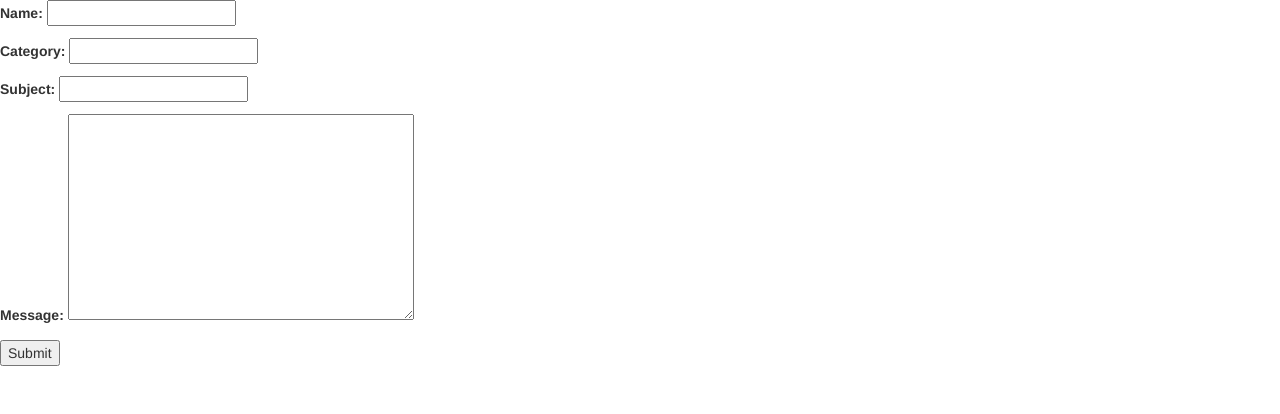
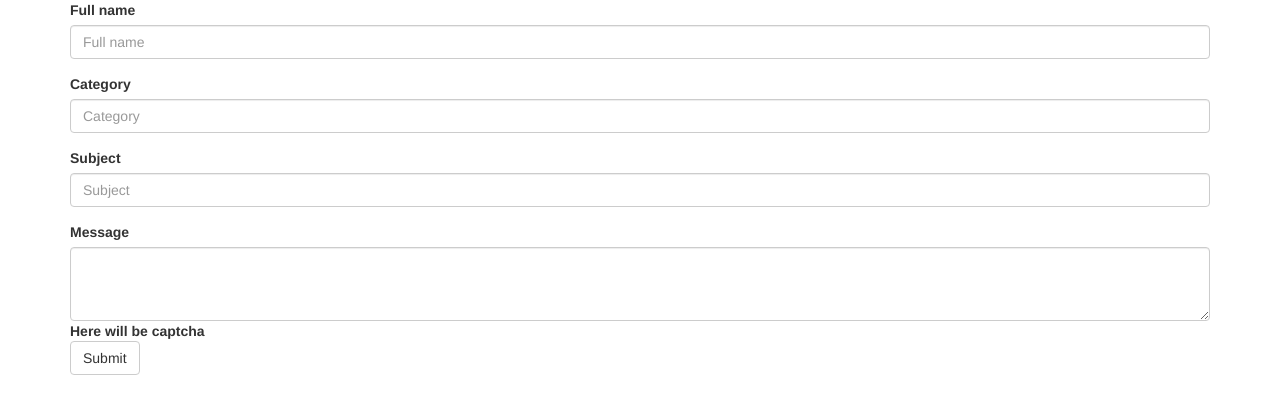
Before and after one commit to Isizukuri/simpleLandingPage, a Django app: page / in a window 1280 px wide. Shown: the top 414 px of the page. Run offline with Django 3.2, Linux system fonts and the light colour scheme; some libraries are stand-ins or nearby versions.

Commit message:
Bootstraped the feedback form

```diff
--- a/sendmail/simpleapp/templates/home.html
+++ b/sendmail/simpleapp/templates/home.html
@@ -10,11 +10,29 @@
 
 </head>
 <body>
-	<form action="send_email/" method="post">{% csrf_token %}
-    {{ form.as_p }}
-    	<input type="submit" value="Submit" />
-	</form>
-
+	<div class='container'>
+		<form action="send_email/" method="post">
+			{% csrf_token %}
+			<div class="form-group">
+				<label for="InputName">Full name</label>
+				<input type="text" class="form-control" id="InputName" placeholder="Full name" name='name'>
+			</div>
+			<div class="form-group">
+				<label for="InputCategory">Category</label>
+				<input type="text" class="form-control" id="InputCategory" placeholder="Category" name='category'>
+			</div>
+			<div class="form-group">
+				<label for="InputSubject">Subject</label>
+				<input type="text" class="form-control" id="InputSubject" placeholder="Subject" name='subject'>
+			</div>
+			<div>
+				<label for="InputMessage">Message</label>
+				<textarea class="form-control" id='InputMessage' rows="3" name='message'></textarea>
+			</div>
+			<div><strong>Here will be captcha</strong></div>
+			<button type="submit" class="btn btn-default">Submit</button>
+		</form>
+	</div>
 	<!-- JS Inclusion -->
 	<script src="{% static "bower_components/jquery/dist/jquery.min.js" %}"></script>
 	<script src="{% static "bower_components/bootstrap/dist/js/bootstrap.min.js" %}"></script>
--- a/sendmail/simpleapp/views.py
+++ b/sendmail/simpleapp/views.py
@@ -1,4 +1,4 @@
-from django.views.generic.edit import FormView
+from django.views.generic.base import TemplateView
 from django.http import HttpResponseRedirect, HttpResponse
 from django.core.urlresolvers import reverse
 from django.core.mail import send_mail as sm
@@ -10,9 +10,8 @@ from simpleapp.forms import ContactForm
 # Create your views here.
 
 
-class MainPage(FormView):
+class MainPage(TemplateView):
     template_name = 'home.html'
-    form_class = ContactForm
 
     def post(self, request):
         form = request.POST
```
